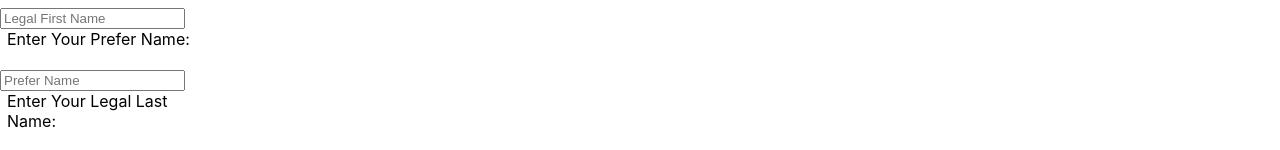
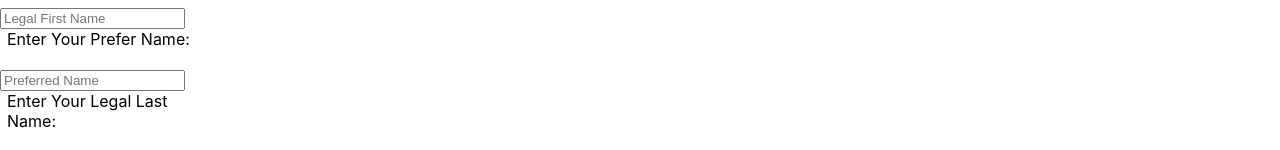
Before and after one commit to jaime-deng/BCIT-CST, a React (Create React App) app: page / in a window 1280 px wide. Shown: the part 760-910 px from the top of the page. Built offline with nearby package versions, Linux system fonts and the light colour scheme.

Commit message:
updated on student form validation

```diff
--- a/src/App.js
+++ b/src/App.js
@@ -73,7 +73,10 @@ function App() {
         ["four"]: selection,
         ["five"]: selection
       });
-    } else if (targetId == "two" && selection == "Defer") {
+    } //test for another else if when user hasn't pick first choice
+
+
+    else if (targetId == "two" && selection == "Defer") {
       setCourse({
         ...course,
         [targetId]: selection,
--- a/src/components/form.js
+++ b/src/components/form.js
@@ -7,8 +7,8 @@ const FormSelect = ({ studentInfo, handleInfoChange }) => {
             <input type="text"
                 id="firstname"
                 value={studentInfo.firstname}
-                //pattern="[A-Z][a-z]"
-                //maxLength="120"
+                pattern="[A-Za-z]{1,40}"
+                //maxLength="50"
                 placeholder="Legal First Name"
                 onChange={handleInfoChange}
                 required></input>
@@ -18,8 +18,8 @@ const FormSelect = ({ studentInfo, handleInfoChange }) => {
                 type="text"
                 id="prefername"
                 value={studentInfo.prefername}
-                //pattern="[A-Z][a-z]" size="120"
-                placeholder="Prefer Name"
+                pattern="[A-Za-z]{1,40}"
+                placeholder="Preferred Name"
                 onChange={handleInfoChange}
                 required></input>
 
@@ -28,8 +28,8 @@ const FormSelect = ({ studentInfo, handleInfoChange }) => {
                 type="text"
                 id="lastname"
                 value={studentInfo.lastname}
-                //pattern="[A-Z][a-z]"
-                //size="120"
+                pattern="[A-Za-z]{1,50}"
+
                 placeholder="Legal Last Name"
                 onChange={handleInfoChange}
                 required></input>
@@ -39,8 +39,8 @@ const FormSelect = ({ studentInfo, handleInfoChange }) => {
                 type="text"
                 id="studentid"
                 value={studentInfo.studentid}
-                //pattern="^A+\d*"
-                //size="9" minLength="9"
+                pattern="^A+\d*{9}"
+                size="20" minLength="9"
                 placeholder="A0"
                 onChange={handleInfoChange}
                 required></input>
@@ -50,8 +50,9 @@ const FormSelect = ({ studentInfo, handleInfoChange }) => {
                 type="text"
                 id="email"
                 value={studentInfo.email}
-                //pattern=".+@my.bcit.ca | .+@bcit.ca"
-                //size="100"
+                pattern=".+@my.bcit.ca|.+@bcit.ca"
+
+                size="40"
                 placeholder="JohnDoe@my.bcit.ca"
                 onChange={handleInfoChange}
                 required></input>
```
Also changed, not shown: src/components/option.js (+8 -4 lines).
